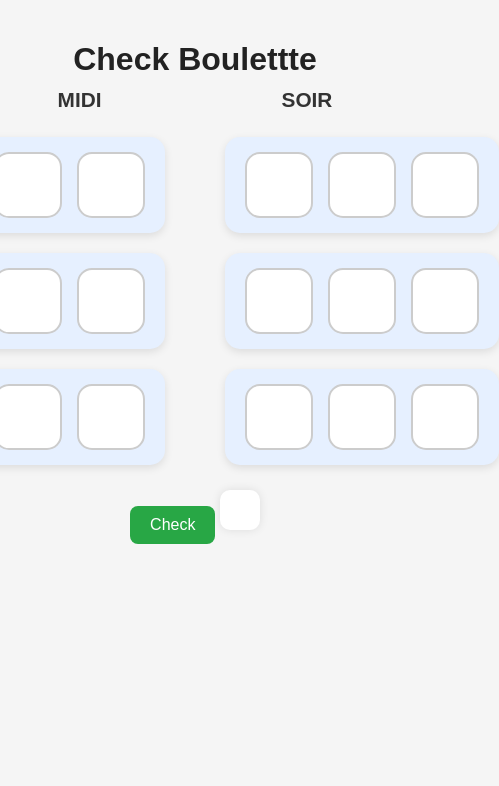
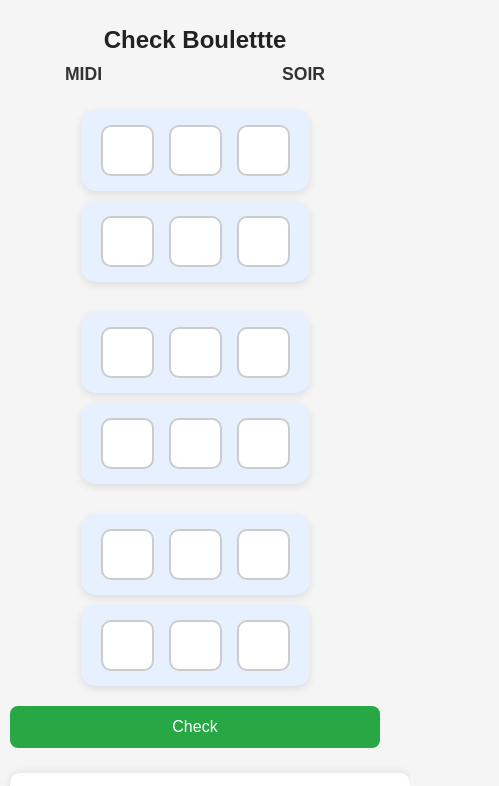
Before and after one commit to jamesguerrier/check-boul-app, a plain HTML site: page index.html in a window 390 px wide. Shown: the whole page, 499 px wide, since content can reach past the window. Drawn offline with Linux system fonts and the light colour scheme.

Commit message:
adding css to make it responsive

```diff
--- a/styles.css
+++ b/styles.css
@@ -105,3 +105,55 @@
       color: #e63946;
       font-weight: bold;
   }
+
+  /* 📱 Mobile Responsive Design */
+  @media (max-width: 768px) {
+      body {
+          padding: 10px;
+      }
+
+      h1 {
+          font-size: 1.5rem;
+      }
+
+      h2 {
+          font-size: 1.1rem;
+      }
+
+      .container {
+          flex-direction: column;
+          gap: 30px;
+      }
+
+      .group {
+          padding: 10px;
+          width: 100%;
+          box-sizing: border-box;
+      }
+
+      .row {
+          flex-wrap: wrap;
+          justify-content: center;
+          gap: 10px;
+      }
+
+      .num-input {
+          width: 45px;
+          height: 45px;
+          font-size: 1rem;
+          border-radius: 10px;
+      }
+
+      button {
+          width: 100%;
+          padding: 12px;
+          font-size: 1rem;
+          margin-top: 20px;
+      }
+
+      .result {
+          width: 100%;
+          font-size: 0.95rem;
+          padding: 15px;
+      }
+  }
```
